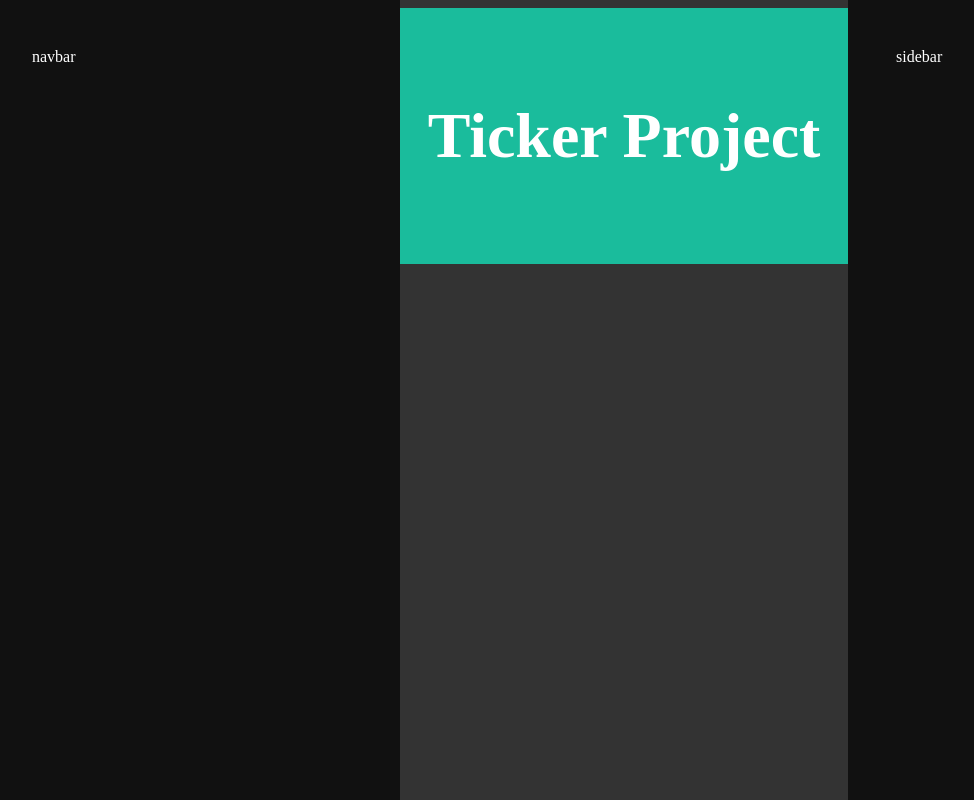
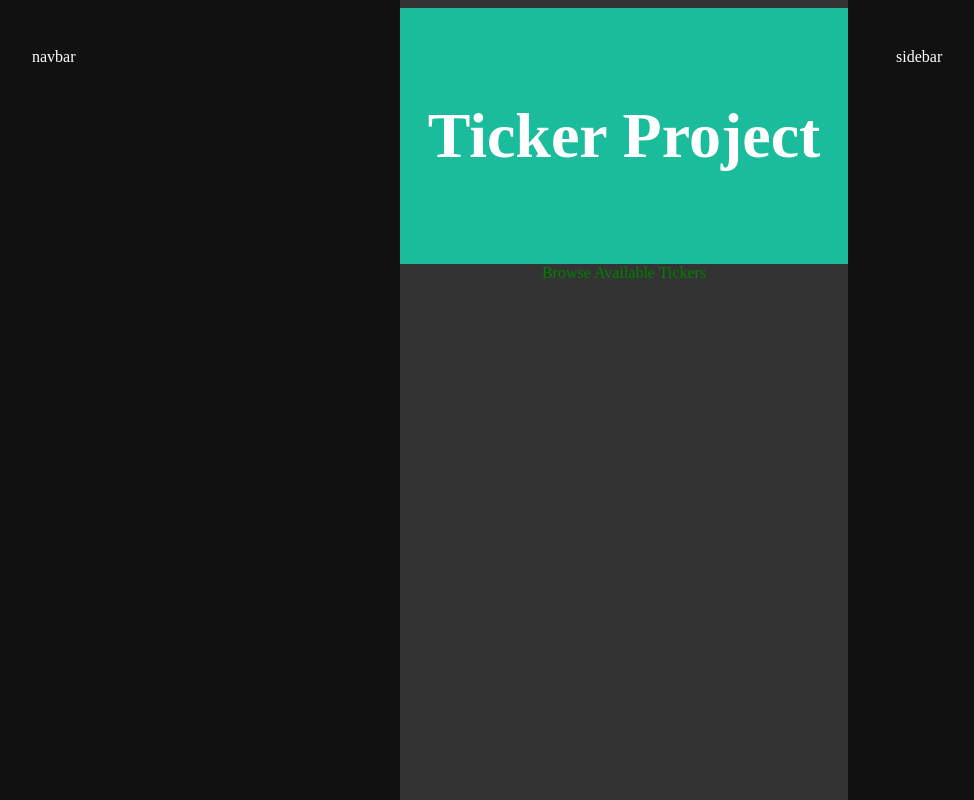
Before and after one commit to MahirNavid/Mahir-s-Webapp, a Flask app: page / in a window 1280 px wide. Shown: the whole page, without its empty margins (16-990 px from the left). Run offline with Flask 3, Linux system fonts and the light colour scheme.

Commit message:
Update index.html

```diff
--- a/templates/index.html
+++ b/templates/index.html
@@ -3,7 +3,7 @@
 {% block index %}
 
     <section class="main">
-        {% include "ticker.html" %}
+        <a class="link" href="/ticker_list?page=1}">Browse Available Tickers</a>
     </section>
 
 {% endblock %}
```
